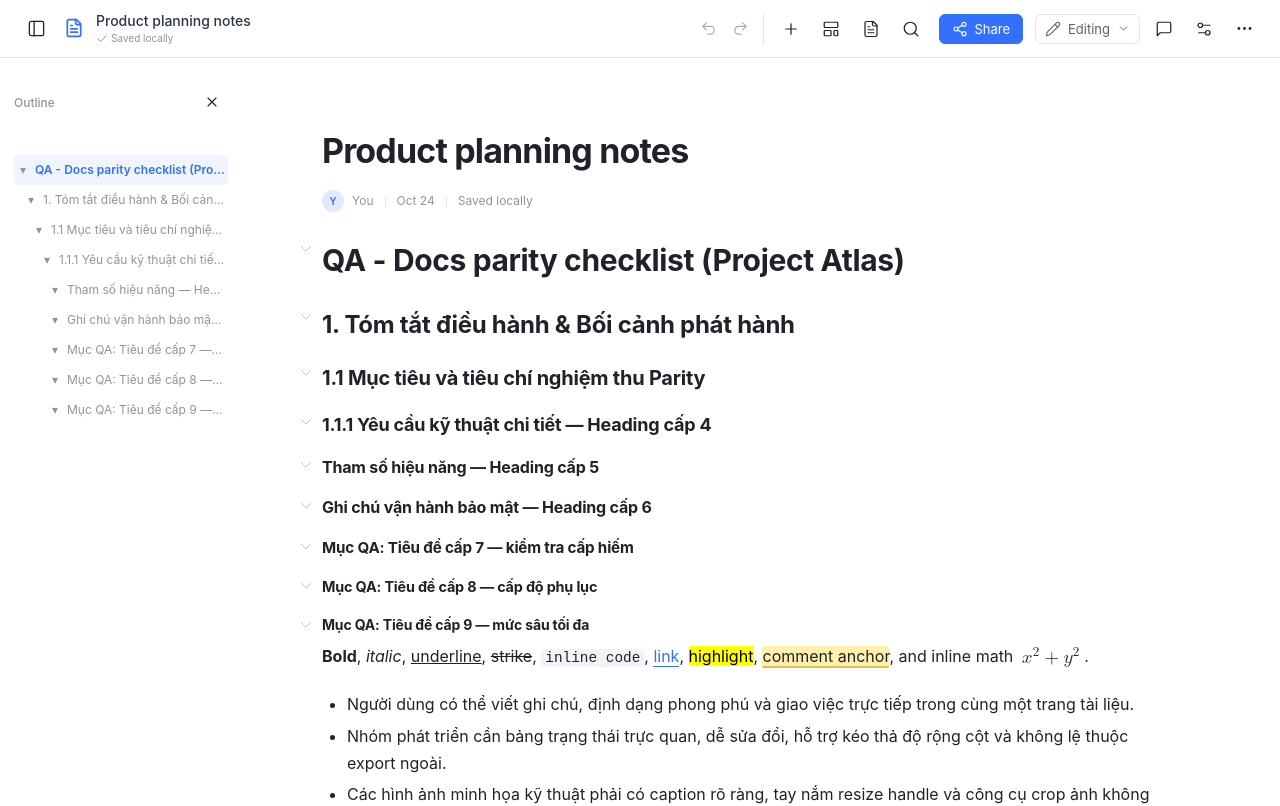
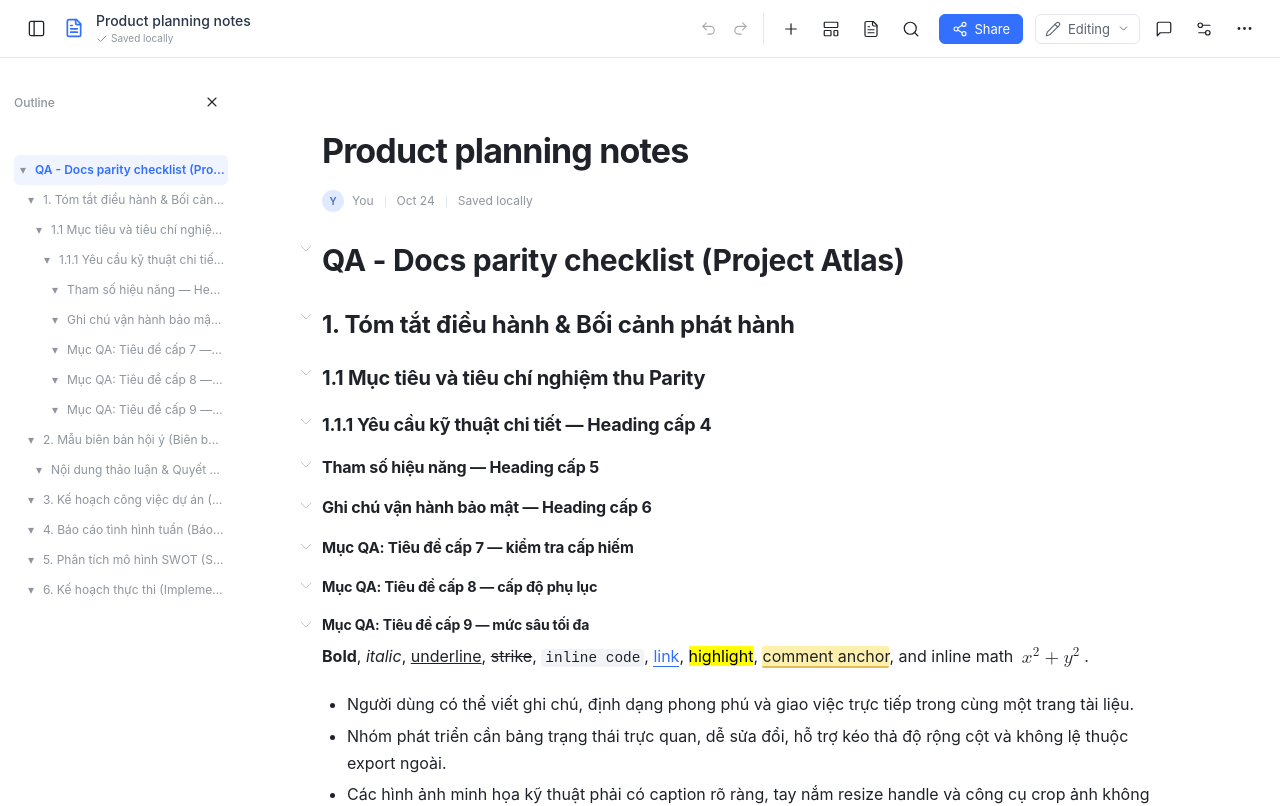
Before and after one commit to eddyvn98/docs-editor-lab, a React (Vite) app: page / in a window 1280 px wide. Shown: the top 806 px of the page. Built offline with nearby package versions, Linux system fonts and the light colour scheme.

Commit message:
feat(docs): populate complete 33-block showcase in starter content and bump session to v4 [skip ci]

```diff
--- a/src/sampleContent.ts
+++ b/src/sampleContent.ts
@@ -42,5 +42,25 @@ export const starterContent = [
   '<p></p>',
   '<div data-type="syncedBlock" data-sync-id="master-demo-sync"><p><strong>Khối đồng bộ Linked Copy:</strong> Chỉnh sửa nội dung này tại đây, thay đổi sẽ ngay lập tức lan truyền tới bản sao bên dưới trong cùng tài liệu theo thời gian thực.</p></div>',
   '<section data-type="docsToc">Table of contents</section>',
+  '<figure data-type="mediaBlock" data-kind="audio" data-label="Audio_Briefing.mp3" data-description="Ghi âm tóm tắt phiên họp (3.5 MB)" data-src="" data-asset-id="" data-mime="audio/mpeg" data-size="3670016"><span>Audio_Briefing.mp3</span></figure>',
+  '<figure data-type="mediaBlock" data-kind="video" data-label="Lark_Parity_Demo.mp4" data-description="Video minh họa tính năng (18.4 MB)" data-src="" data-asset-id="" data-mime="video/mp4" data-size="19293798"><span>Lark_Parity_Demo.mp4</span></figure>',
+  '<figure data-type="mediaBlock" data-kind="web" data-label="Lark Suite Official Website" data-description="Nền tảng cộng tác và làm việc tích hợp thế hệ mới" data-src="https://www.larksuite.com/" data-asset-id="" data-mime="text/html" data-size="0"><span>Lark Suite Official Website</span></figure>',
+  '<h2 data-heading-level="2">2. Mẫu biên bản hội ý (Biên bản họp định kỳ)</h2>',
+  '<p><strong>Thời gian:</strong> 24/10/2026 &nbsp;&nbsp; <strong>Thành phần tham dự:</strong> Product Lead, Core Engineering, QA Lead</p>',
+  '<aside data-type="callout" data-callout-icon="📌"><p><strong>Mục tiêu:</strong> Thống nhất tiêu chuẩn nghiệm thu 100% tính năng 21 block và các mẫu tài liệu chuẩn Lark Docs.</p></aside>',
+  '<h3 data-heading-level="3">Nội dung thảo luận & Quyết định</h3>',
+  '<p>Đồng thuận hoàn tất kiểm tra hiển thị thực tế trên cả giao diện Desktop và Mobile.</p>',
+  '<h2 data-heading-level="2">3. Kế hoạch công việc dự án (Project Roadmap)</h2>',
+  '<aside data-type="callout" data-callout-icon="🎯"><p><strong>Mục tiêu dự án:</strong> Bàn giao bộ biên tập tài liệu cao cấp chuẩn Lark Docs Parity.</p></aside>',
+  '<ul data-type="taskList"><li data-type="taskItem" data-checked="true"><p>Giai đoạn 1: Khởi tạo lõi ProseMirror và thiết kế hệ thống NodeViews</p></li><li data-type="taskItem" data-checked="true"><p>Giai đoạn 2: Tích hợp đầy đủ các khối nội dung phong phú và bảng biểu</p></li><li data-type="taskItem" data-checked="true"><p>Giai đoạn 3: Kiểm thử toàn diện trên trình duyệt và nghiệm thu</p></li></ul>',
+  '<h2 data-heading-level="2">4. Báo cáo tình hình tuần (Báo cáo tiến độ)</h2>',
+  '<aside data-type="callout" data-callout-icon="📊"><p><strong>Tổng kết tuần:</strong> Toàn bộ 21 block và các tính năng bổ trợ đạt chuẩn nghiệm thu.</p></aside>',
+  '<ul data-type="taskList"><li data-type="taskItem" data-checked="true"><p>Khắc phục triệt để lỗi popover xuất hiện khi rê chuột kéo thả đầu dòng</p></li><li data-type="taskItem" data-checked="true"><p>Kiểm chứng thực tế các khối Sheets, ToC, Timeline, Mermaid, Synced block, Templates</p></li></ul>',
+  '<h2 data-heading-level="2">5. Phân tích mô hình SWOT (SWOT Analysis)</h2>',
+  '<table><tbody><tr><th><p>Điểm mạnh (Strengths)</p></th><th><p>Điểm yếu (Weaknesses)</p></th></tr><tr><td><p>Giao diện mượt mà, đầy đủ tính năng Lark Docs</p></td><td><p>Dữ liệu cục bộ cần đồng bộ hóa</p></td></tr><tr><th><p>Cơ hội (Opportunities)</p></th><th><p>Thách thức (Threats)</p></th></tr><tr><td><p>Thay thế hoàn toàn bộ soạn thảo cũ</p></td><td><p>Tương thích trên đa thiết bị màn hình nhỏ</p></td></tr></tbody></table>',
+  '<h2 data-heading-level="2">6. Kế hoạch thực thi (Implementation Framework)</h2>',
+  '<p>Phân kỳ triển khai gồm 3 giai đoạn: Thiết kế kiến trúc, Tích hợp thành phần và Nghiệm thu người dùng cuối.</p>',
+  '<div data-type="pageBreak"></div>',
+  '<p>Trang kết thúc tài liệu kiểm thử Lark Docs Parity — Đầy đủ 100% tính năng.</p>',
   '<p></p>',
 ].join('');
--- a/src/session.ts
+++ b/src/session.ts
@@ -3,7 +3,7 @@ import type { Comment } from "./comments";
 import { writeStorage, DOCUMENT_KEY, COMMENTS_KEY, TITLE_KEY } from "./storage";
 import { isDocument } from "./documentUtils";
 
-export const SESSION_KEY = "docs-editor-lab-session-v2";
+export const SESSION_KEY = "docs-editor-lab-session-v4";
 export type Session = { version: 2; doc: JSONContent; comments: Comment[]; title: string; savedAt: string };
 export function readSession(): Partial<Session> {
   try {
```
